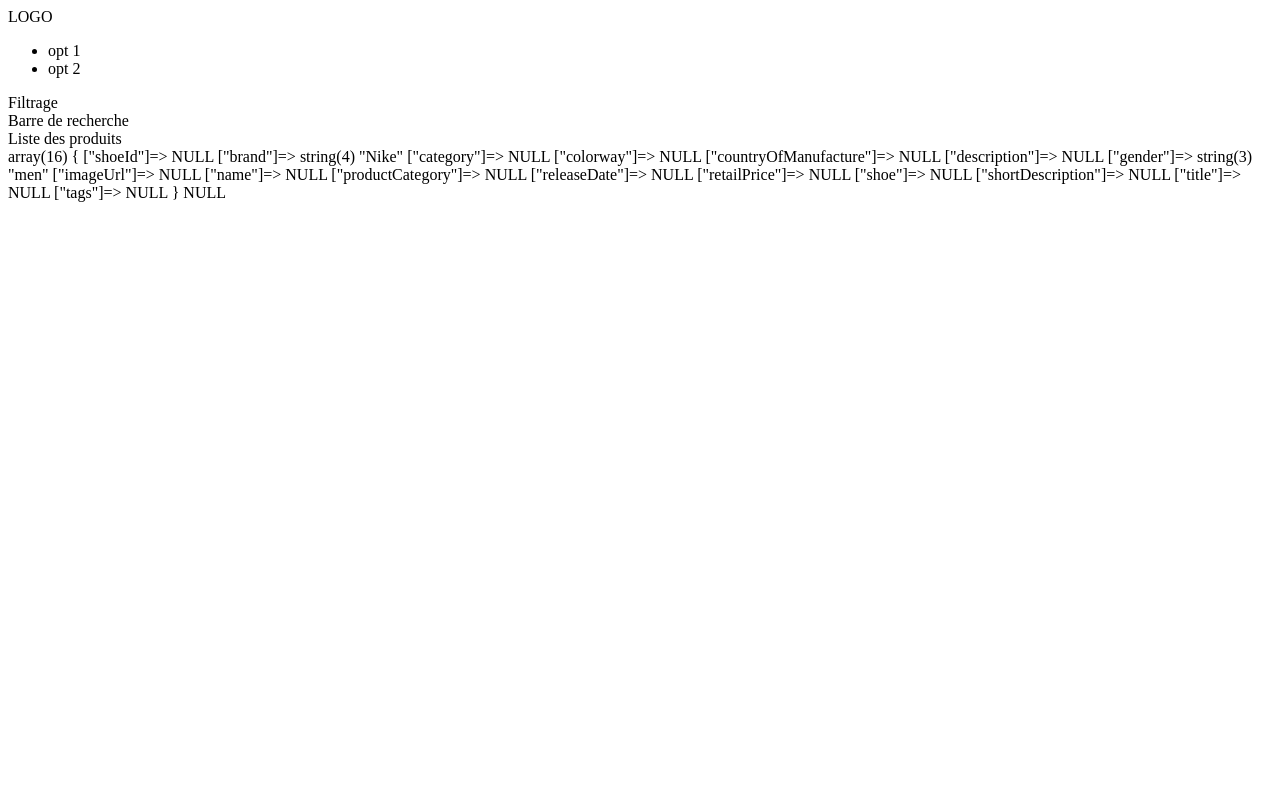
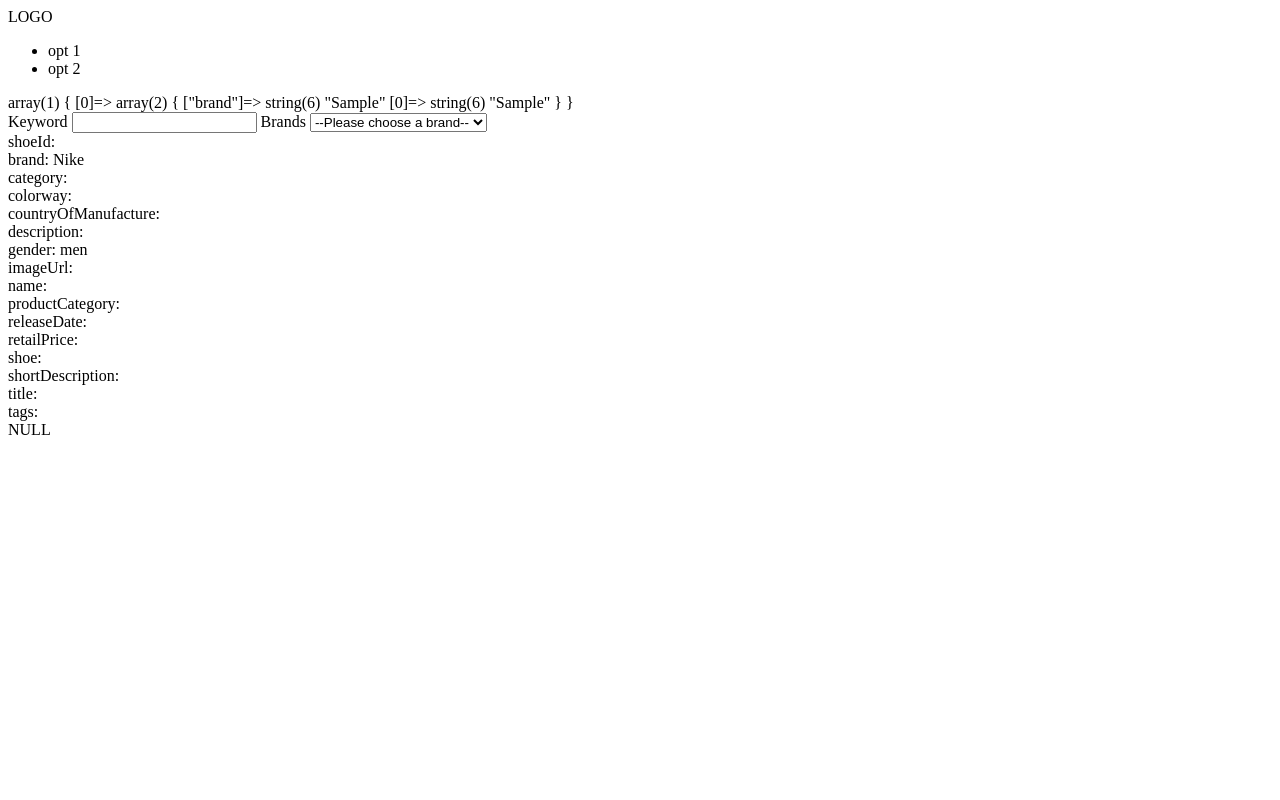
Before and after one commit to Phaired/BoxStorage, a PHP site: page /catalog.php in a window 1280 px wide. Run offline with PHP 8.4, Linux system fonts and the light colour scheme; tables that the repository leaves empty hold one stand-in row (values such as "Sample post"); some libraries are stand-ins or nearby versions.

Commit message:
update catalog

```diff
--- a/app/src/controllers/catalogController.php
+++ b/app/src/controllers/catalogController.php
@@ -1 +1,6 @@
 <?php
+require_once "../src/models/Article.php";
+function getBrands() {
+    var_dump(Article::getBrands());
+    return Article::getBrands();
+}
--- a/app/src/models/Article.php
+++ b/app/src/models/Article.php
@@ -51,8 +51,34 @@ class Article
 
     private function buildQueryArgs() {
         $array = get_object_vars($this);
-        var_dump($array);
+        foreach($array as $key => $value) {
+            echo $key . ": " . $value . "<br>";
+        }
+
         $str = "1";
         // for each if != null concat and key = value
     }
+
+    public static function getBrands() {
+        $sql = "select distinct brand from articles";
+        $db = Database::getInstance();
+        $result = $db->prepare($sql);
+        //$result->execute($data);
+        $result->execute();
+        //var_dump($result);
+        //var_dump($articles);
+        return $result->fetchAll();
+        /*
+        $->id = $result['id'];
+        $usrObj->username = $result['username'];
+        $usrObj->email = $result['email'];
+        $usrObj->password = $result['password'];
+        $usrObj->firstName = $result['firstName'];
+        $usrObj->lastName = $result['lastName'];
+        $usrObj->zipcode = $result['zipcode'];
+        $usrObj->city = $result['city'];
+        $usrObj->zipcode = $result['zipcode'];
+        $usrObj->address = $result['address'];
+        return $usrObj;*/
+    }
 }
--- a/app/src/views/catalog.php
+++ b/app/src/views/catalog.php
@@ -1,19 +1,51 @@
 <?php
-require_once "../src/models/Article.php";
+require_once "../src/controllers/catalogController.php";
 
 include "header.php";
+
+$brands = getBrands();
+?>
+
+<div id="filter">
+    <label for="keyword">Keyword </label>
+    <input type="text" id="keyword" name="keyword"/>
+
+    <label for="brand">Brands </label>
+    <select name="brand" id="brand">
+        <option value="">--Please choose a brand--</option>
+
+        <?php
+
+        foreach ($brands as $key => $value) {
+            $value;
+            //echo "<option value='" . $value . "'>" . $value . "</option>";
+        }
+
+        var_dump($brands);
+        ?>
+
+        <option value="dog">Dog</option>
+        <option value="cat">Cat</option>
+        <option value="hamster">Hamster</option>
+        <option value="parrot">Parrot</option>
+        <option value="spider">Spider</option>
+        <option value="goldfish">Goldfish</option>
+    </select>
+</div>
+<div id="products"></div>
+
+<?php
 // appeler controller pour avoir données
 
 // nécessaire de faire du js pour écouter events
 // si maj alors get new data pour valoriser
 
-echo    "<div id='filter'>Filtrage</div>" .
-        "<div id='search-bar'>Barre de recherche</div>" .
-        "<div id='products'>Liste des produits</div>";
+
 
 $articles = new Article();
 $articles->brand = "Nike";
 $articles->gender = "men";
 var_dump($articles->getArticles("", 10, 0));
+Article::getBrands();
 
 include "footer.php";
```
